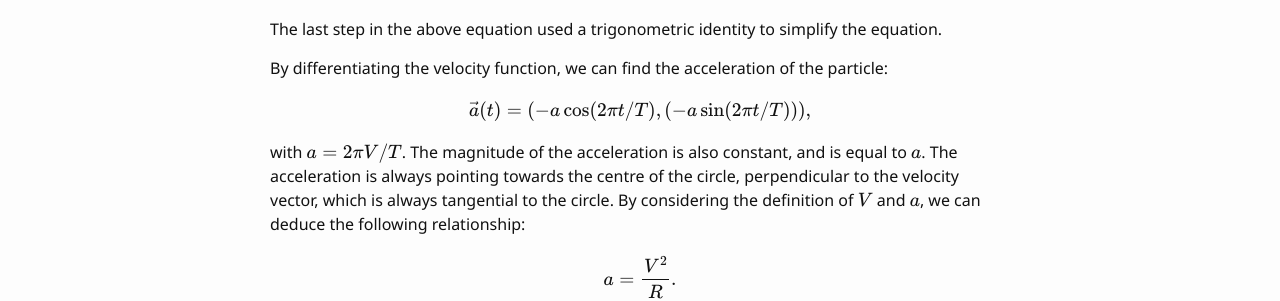
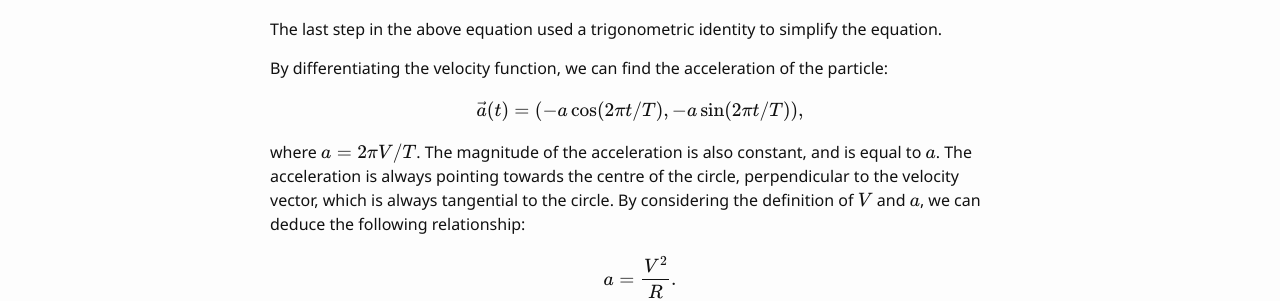
Before and after one commit to LeNPaul/physics-in-motion-old, a Jekyll site: the page built from _posts/2016-12-26-simple-motion-two-dimension.md, in a window 1280 px wide. Shown: the part 1462-1763 px from the top of the page. Built offline with Jekyll 4.4.1, drawn with Linux system fonts in a browser that asks for light colours; nearby versions of some CDN libraries; formulas are drawn with MathJax 3.

Commit message:
Edit lesson content

```diff
--- a/_posts/2016-12-26-simple-motion-two-dimension.md
+++ b/_posts/2016-12-26-simple-motion-two-dimension.md
@@ -71,10 +71,10 @@ The last step in the above equation used a trigonometric identity to simplify th
 By differentiating the velocity function, we can find the acceleration of the particle:
 
 $$
-  \vec{a}(t) = ( -a \cos(2 \pi t / T ), (-a \sin(2 \pi t / T)) ),
+  \vec{a}(t) = ( -a \cos(2 \pi t / T ), -a \sin(2 \pi t / T) ),
 $$
 
-with \\( a = 2 \pi V / T \\). The magnitude of the acceleration is also constant, and is equal to \\( a \\). The acceleration is always pointing towards the centre of the circle, perpendicular to the velocity vector, which is always tangential to the circle. By considering the definition of \\( V \\) and \\( a \\), we can deduce the following relationship:
+where \\( a = 2 \pi V / T \\). The magnitude of the acceleration is also constant, and is equal to \\( a \\). The acceleration is always pointing towards the centre of the circle, perpendicular to the velocity vector, which is always tangential to the circle. By considering the definition of \\( V \\) and \\( a \\), we can deduce the following relationship:
 
 $$
   a = \frac{V^2}{R}.
```
